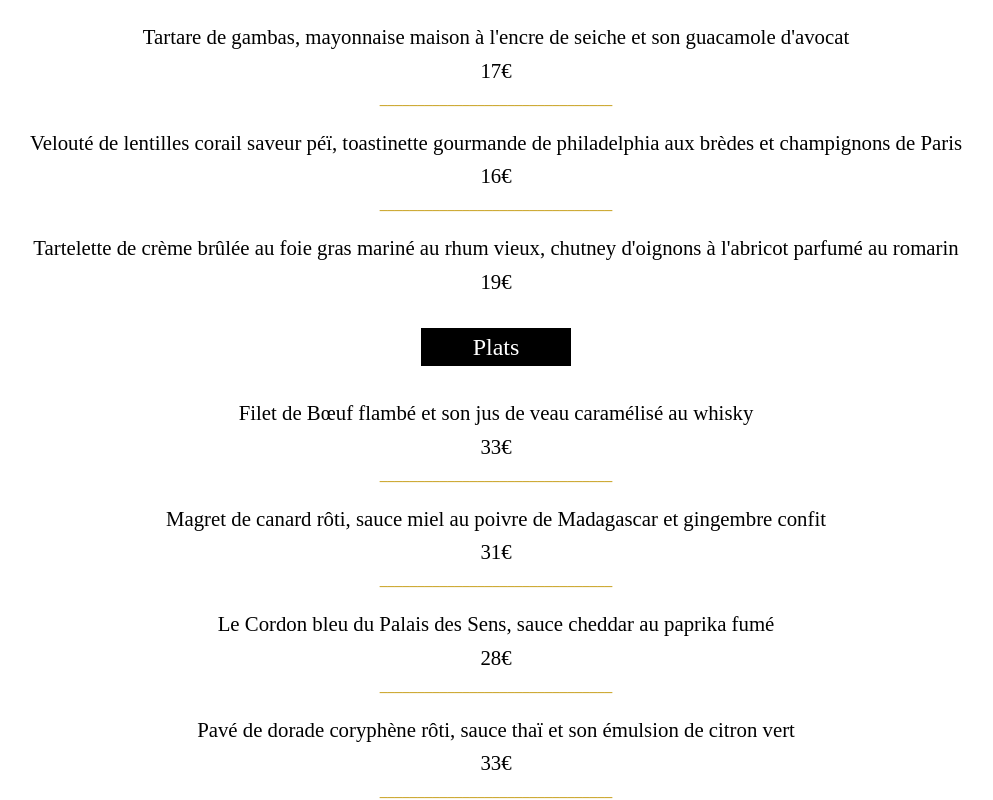
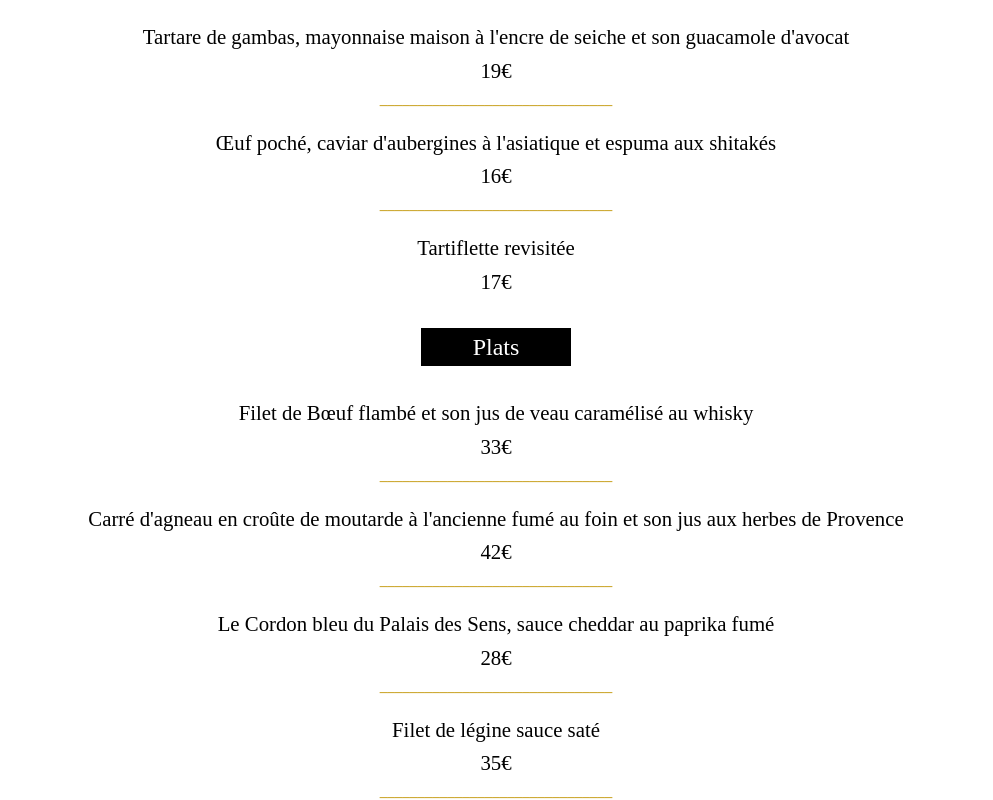
Before and after one commit to leonorine/palaisdessens, a Vue app: page /carte in a window 1280 px wide. Shown: the part 320-1120 px from the top of the page, without its empty margins (144-1137 px from the left). Built offline with nearby package versions, Linux system fonts and the light colour scheme.

Commit message:
modif carte

```diff
--- a/src/views/carte.vue
+++ b/src/views/carte.vue
@@ -8,17 +8,17 @@
             <h2 class="titre-cat">Entrées</h2>
             <div class="carte-item">
                 <p class="nom">Tartare de gambas, mayonnaise maison à l'encre de seiche et son guacamole d'avocat</p>
-                <p class="prix">17€</p>
+                <p class="prix">19€</p>
             </div>
             <p class="trait">_______________________________</p>
             <div class="carte-item">
-                <p class="nom">Velouté de lentilles corail saveur péï, toastinette gourmande de philadelphia aux brèdes et champignons de Paris</p>
+                <p class="nom">Œuf poché, caviar d'aubergines à l'asiatique et espuma aux shitakés</p>
                 <p class="prix">16€</p>
             </div>
             <p class="trait">_______________________________</p>
             <div class="carte-item">
-                <p class="nom">Tartelette de crème brûlée au foie gras mariné au rhum vieux, chutney d'oignons à l'abricot parfumé au romarin</p>
-                <p class="prix">19€</p>
+                <p class="nom">Tartiflette revisitée</p>
+                <p class="prix">17€</p>
             </div>
         </div>
         <div class="plats">
@@ -29,8 +29,8 @@
             </div>
             <p class="trait">_______________________________</p>
             <div class="carte-item">
-                <p class="nom">Magret de canard rôti, sauce miel au poivre de Madagascar et gingembre confit</p>
-                <p class="prix">31€</p>
+                <p class="nom">Carré d'agneau en croûte de moutarde à l'ancienne fumé au foin et son jus aux herbes de Provence</p>
+                <p class="prix">42€</p>
             </div>
             <p class="trait">_______________________________</p>
             <div class="carte-item">
@@ -39,8 +39,8 @@
             </div>
             <p class="trait">_______________________________</p>
             <div class="carte-item">
-                <p class="nom">Pavé de dorade coryphène rôti, sauce thaï et son émulsion de citron vert</p>
-                <p class="prix">33€</p>
+                <p class="nom">Filet de légine sauce saté</p>
+                <p class="prix">35€</p>
             </div>
             <p class="trait">_______________________________</p>
             <div class="carte-item">
@@ -56,7 +56,7 @@
         <div class="dessert">
             <h2 class="titre-cat">Desserts</h2>
             <div class="carte-item">
-                <p class="nom">Café Liégeois revisité </p>
+                <p class="nom">Tout chocolat façon mendiant</p>
                 <p class="prix">12€</p>
             </div>
             <p class="trait">_______________________________</p>
```
